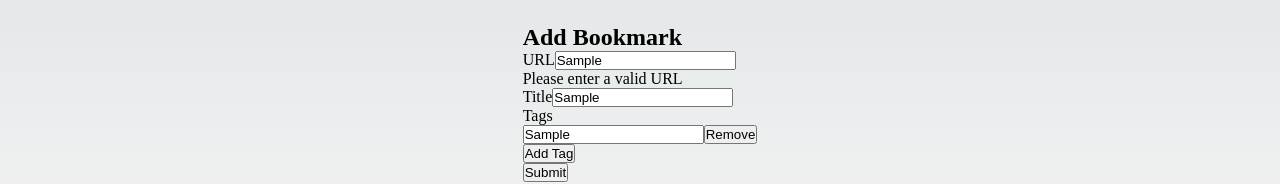
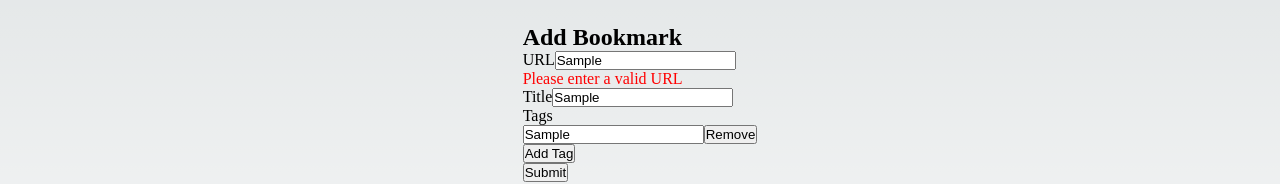
Before and after one commit to Shistavanen/remarkable, a Next.js app in the folder remarkable/: page / in a window 1280 px wide. Both pictures are taken after typing "Sample", "Sample", "Sample" into the empty fields and a click on the button "Submit". Shown: the part 293-477 px from the top of the page. Built offline with nearby package versions, Linux system fonts and the light colour scheme.

Commit message:
Displays error message under url field declaring that bookmark already exists

```diff
--- a/remarkable/src/components/BookmarkForm.tsx
+++ b/remarkable/src/components/BookmarkForm.tsx
@@ -23,13 +23,15 @@ const validationSchema = Yup.object().shape({
 export default function BookmarkForm() {
   const [errorMessage, setErrorMessage] = useState('');
 
-  const handleSubmit = async (values: Object) => {
+  const handleSubmit = async (values: Object, { setFieldError }) => {
     axios
       .post('/api/createBookmark', values)
-      .then(res => console.log(res.data))
+      .then(res => {
+        console.log(res.data)
+      })
       .catch(err => {
         console.log(err)
-        if(err.response.data.code === 11000) setErrorMessage('Bookmark already exists');
+        if(err.response.data.code === 11000) setFieldError('url', 'Bookmark already exists');
         else setErrorMessage('Bookmark could not be created at this time');
       });
   }
@@ -48,7 +50,7 @@ export default function BookmarkForm() {
             <div>
               <label htmlFor="url">URL</label>
               <Field type="text" name="url" id="url" />
-              {errors.url && touched.url ? <div>{errors.url}</div> : null}
+              {errors.url && touched.url ? <div style={{color: 'red'}}>{errors.url}</div> : null}
             </div>
             <div>
               <label htmlFor="title">Title</label>
```
